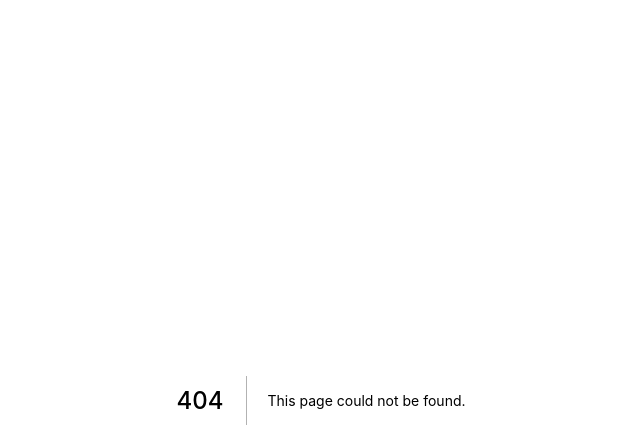
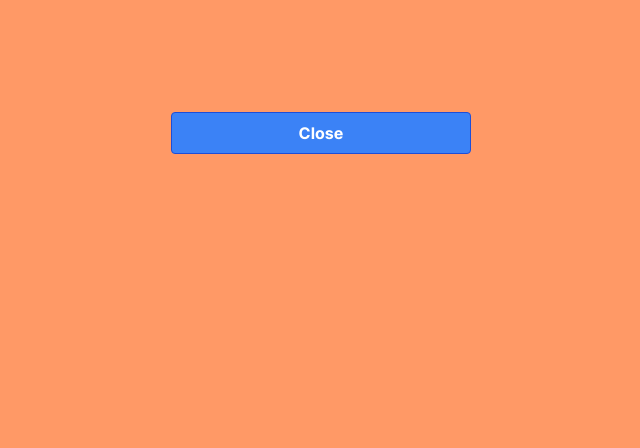
Before and after one commit to perishllc/nautilus-page-v2, a Next.js app: page /hcaptcha in a window 1280 px wide. Before the commit this address had no page. Shown: the top 448 px of the page, without its empty margins (319-959 px from the left). Built offline with nearby package versions, Linux system fonts and the light colour scheme.

Commit message:
hcaptcha fixes

```diff
--- /dev/null
+++ b/src/pages/hcaptcha.jsx
@@ -0,0 +1,45 @@
+import Head from 'next/head'
+import Script from 'next/script'
+
+export default function Hcaptcha() {
+  return (
+    <>
+      <Head>
+        <meta httpEquiv="Content-Type" content="text/html; charset=UTF-8" />
+        <meta name="Perish LLC" content="Captcha" />
+
+        <title>Nautilus Captcha</title>
+      </Head>
+
+      <Script src="https://hcaptcha.com/1/api.js" />
+
+      <div className="bg-[#ff9966] h-full">
+        <div className="h-14" />
+        <div className="flex justify-center flex-col">
+          <form action="?" method="POST" style={{ display: "flex", justifyContent: "center" }}>
+            <div style={{ transform: "scale(1)" }} className="h-captcha" data-sitekey="cac707e7-c1fb-4336-afc4-e5b282f20daa" data-size="normal" data-callback="captchaCallback" data-theme="dark" />
+          </form>
+          <div className="h-14 " />
+          <button onClick={() => {
+            if (typeof CloseWebView !== 'undefined') {
+              CloseWebView.postMessage('')
+            }
+          }} className="self-center w-[300px] bg-blue-500 hover:bg-blue-700 text-white font-bold py-2 px-4 border border-blue-700 rounded">
+            Close
+          </button>
+        </div>
+      </div>
+
+      <Script
+        dangerouslySetInnerHTML={{
+          __html: `
+          function captchaCallback(response) {
+            if (typeof Captcha !== 'undefined') {
+              Captcha.postMessage(response)
+            }
+          }`,
+        }} />
+
+    </>
+  )
+}
```
